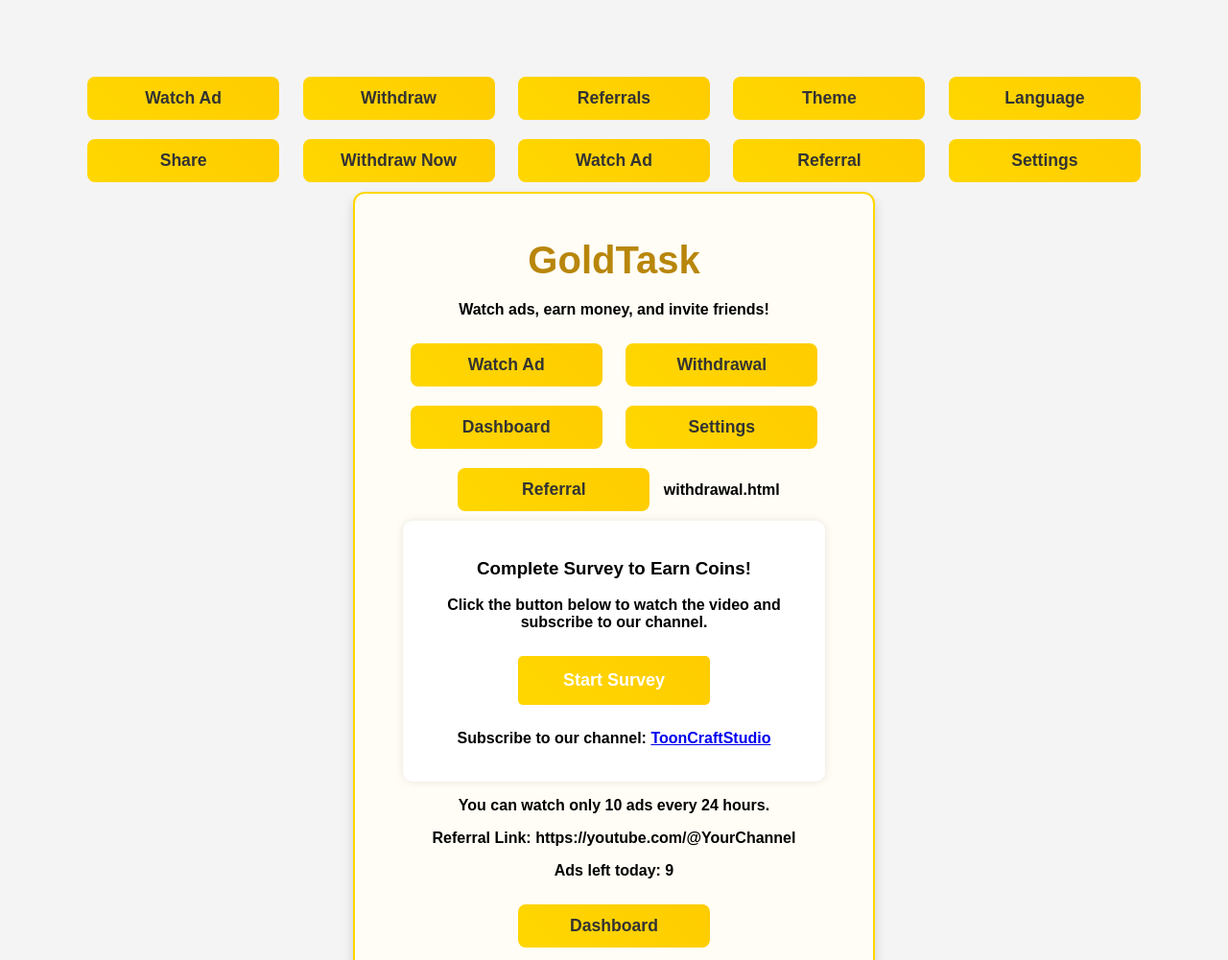
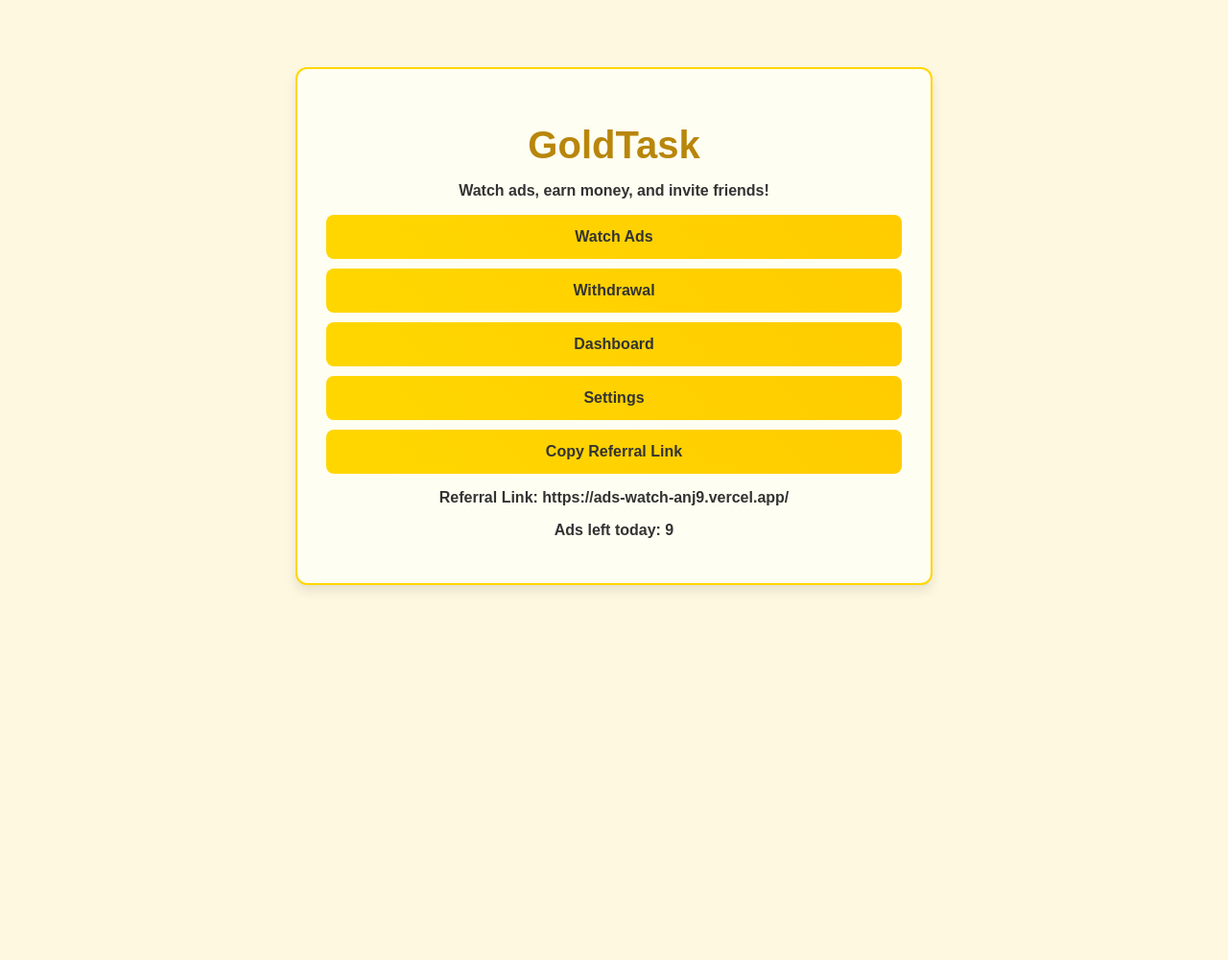
Before and after one commit to jiny119/Ads-watch, a plain HTML site: page index.html in a window 1280 px wide. Shown: the top 1001 px of the page at 96% size. After the commit the page ends 800 px from the top, so only its background shows below. Drawn offline with Linux system fonts and the light colour scheme.

Commit message:
Update index.html

```diff
--- a/index.html
+++ b/index.html
@@ -1,71 +1,74 @@
-<!DOCTYPE html><html lang="en">
+<!DOCTYPE html>
+<html lang="en">
 <head>
   <meta charset="UTF-8" />
   <meta name="viewport" content="width=device-width, initial-scale=1.0" />
   <title>GoldTask - Earn Daily</title>
   <link rel="stylesheet" href="style.css" />
+  <style>
+    body {
+      font-family: Arial, sans-serif;
+      background-color: #fff8e1;
+      color: #333;
+      text-align: center;
+      padding: 20px;
+    }
+
+    .container {
+      max-width: 600px;
+      margin: auto;
+      padding: 30px;
+      background: #fffef2;
+      border-radius: 12px;
+      border: 2px solid #ffd700;
+      box-shadow: 0 6px 12px rgba(0,0,0,0.1);
+    }
+
+    h1 {
+      color: #b8860b;
+      margin-bottom: 15px;
+    }
+
+    button {
+      display: block;
+      width: 100%;
+      margin: 10px 0;
+      padding: 14px;
+      font-size: 16px;
+      font-weight: bold;
+      border: none;
+      border-radius: 8px;
+      background: linear-gradient(45deg, #ffd700, #ffcc00);
+      cursor: pointer;
+    }
+
+    button:hover {
+      background: linear-gradient(45deg, #ffcc00, #e6b800);
+    }
+
+    #referralText {
+      font-weight: bold;
+      margin-top: 10px;
+    }
+  </style>
 </head>
-  <button onclick="watchAd()">Watch Ad</button>
-<button onclick="goToPage('withdrawal.html')">Withdraw</button>
-<button onclick="goToPage('referral.html')">Referrals</button>
-<button onclick="toggleTheme()">Theme</button>
-<button onclick="changeLanguage()">Language</button>
-<button onclick="shareApp()">Share</button>
-<button onclick="requestWithdrawal()">Withdraw Now</button>
-  <button onclick="window.location.href='folder/ad.html'">Watch Ad</button>
-  <script src="script.js"></script>
 <body>
-  <link rel="stylesheet" href="style.css">
- <button onclick="window.location.href='referral.html'">Referral</button>
-  <button onclick="window.location.href='setting.html'">Settings</button>
   <div class="container">
     <h1>GoldTask</h1>
-    <p>Watch ads, earn money, and invite friends!</p><div class="button-group">
-  <button onclick="openAdPage()">Watch Ad</button>
-  <button onclick="window.location.href='withdrawal.html'">Withdrawal</button>
-  <button onclick="window.location.href='dashboard.html'">Dashboard</button>
-  <button onclick="window.location.href='setting.html'">Settings</button>
-  <button onclick="copyReferralLink()">Referral</button>
-    withdrawal.html
-      <div
-    <!DOCTYPE html>
-<html lang="en">
-<head>
-    <meta charset="UTF-8">
-    <meta name="viewport" content="width=device-width, initial-scale=1.0">
-    <title>Survey</title>
-    <link rel="stylesheet" href="survey.css"> <!-- Link to the CSS file -->
-</head>
-<body>
+    <p>Watch ads, earn money, and invite friends!</p>
 
-    <div class="survey-container">
-        <h3>Complete Survey to Earn Coins!</h3>
-        <p>Click the button below to watch the video and subscribe to our channel.</p>
+    <button onclick="openAdPage()">Watch Ads</button>
+    <button onclick="window.location.href='withdrawal.html'">Withdrawal</button>
+    <button onclick="window.location.href='dashboard.html'">Dashboard</button>
+    <button onclick="window.location.href='setting.html'">Settings</button>
+    <button onclick="copyReferralLink()">Copy Referral Link</button>
 
-        <!-- Survey Button -->
-        <button class="survey-btn" onclick="startSurvey()">Start Survey</button>
+    <p>Referral Link: <span id="referralText">https://ads-watch-anj9.vercel.app/</span></p>
+    <p id="adsLeft"></p>
+  </div>
 
-        <!-- YouTube Video (Initially hidden) -->
-        <div id="video-container">
-            <iframe width="560" height="315" src="https://www.youtube.com/embed/NZ-mcJyqdBs?autoplay=1" frameborder="0" allow="accelerometer; autoplay; encrypted-media; gyroscope; picture-in-picture" allowfullscreen></iframe>
-        </div>
-
-        <!-- Channel Link -->
-        <p>Subscribe to our channel: <a href="https://www.youtube.com/@ToonCraftStudio-f7o" target="_blank">ToonCraftStudio</a></p>
-    </div>
-
-    <script src="survey.js"></script> <!-- Link to the JavaScript file -->
-</body>
-</html>
-
-
-<p>You can watch only <strong>10 ads</strong> every 24 hours.</p>
-<p>Referral Link: <span id="referralText">https://youtube.com/@YourChannel</span></p>
-<p id="adsLeft"></p>
-
-<button onclick="window.location.href='dashboard.html'">Dashboard</button>
-
-  </div>  <script src="script.js"></script>  <script>
+  <script src="script.js"></script>
+  <script>
     function openAdPage() {
       if (checkAdLimit()) {
         window.location.href = 'ad.html';
@@ -100,7 +103,7 @@
       }
     }
 
-    // Show ads left on load
     checkAdLimit();
-  </script></body>
+  </script>
+</body>
 </html>
```
